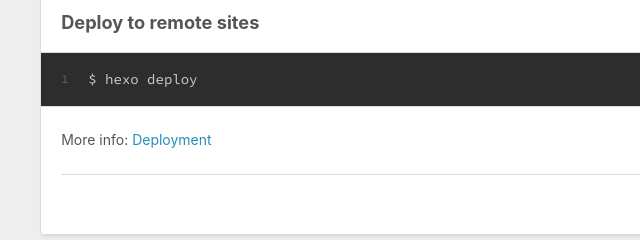
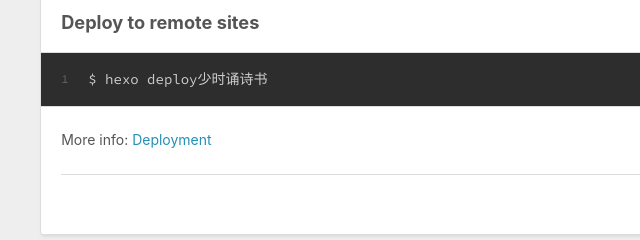
Before and after one commit to miriam0921/miriam092.github.io, a plain HTML site: page 2019/12/27/hello-world/index.html in a window 1280 px wide. Shown: the part 1040-1280 px from the top of the page, 0-640 px from the left. Drawn offline with nearby package versions, Linux system fonts and the light colour scheme.

Commit message:
Site updated: 2019-12-27 20:51:13

```diff
--- a/2019/12/27/hello-world/index.html
+++ b/2019/12/27/hello-world/index.html
@@ -15,7 +15,7 @@
 <meta property="og:description" content="Welcome to Hexo! This is your very first post. Check documentation for more info. If you get any problems when using Hexo, you can find the answer in troubleshooting or you can ask me on GitHub. Quick">
 <meta property="og:locale" content="en_US">
 <meta property="article:published_time" content="2019-12-27T06:50:40.470Z">
-<meta property="article:modified_time" content="2019-12-27T06:50:40.470Z">
+<meta property="article:modified_time" content="2019-12-27T12:46:57.685Z">
 <meta property="article:author" content="John Doe">
 <meta name="twitter:card" content="summary">
 
@@ -98,7 +98,7 @@
 <h3 id="Generate-static-files"><a href="#Generate-static-files" class="headerlink" title="Generate static files"></a>Generate static files</h3><figure class="highlight bash"><table><tr><td class="gutter"><pre><span class="line">1</span><br></pre></td><td class="code"><pre><span class="line">$ hexo generate</span><br></pre></td></tr></table></figure>
 
 <p>More info: <a href="https://hexo.io/docs/generating.html" target="_blank" rel="noopener">Generating</a></p>
-<h3 id="Deploy-to-remote-sites"><a href="#Deploy-to-remote-sites" class="headerlink" title="Deploy to remote sites"></a>Deploy to remote sites</h3><figure class="highlight bash"><table><tr><td class="gutter"><pre><span class="line">1</span><br></pre></td><td class="code"><pre><span class="line">$ hexo deploy</span><br></pre></td></tr></table></figure>
+<h3 id="Deploy-to-remote-sites"><a href="#Deploy-to-remote-sites" class="headerlink" title="Deploy to remote sites"></a>Deploy to remote sites</h3><figure class="highlight bash"><table><tr><td class="gutter"><pre><span class="line">1</span><br></pre></td><td class="code"><pre><span class="line">$ hexo deploy少时诵诗书</span><br></pre></td></tr></table></figure>
 
 <p>More info: <a href="https://hexo.io/docs/one-command-deployment.html" target="_blank" rel="noopener">Deployment</a></p>
 
```
Also changed, not shown: index.html (+1 -1 lines).
